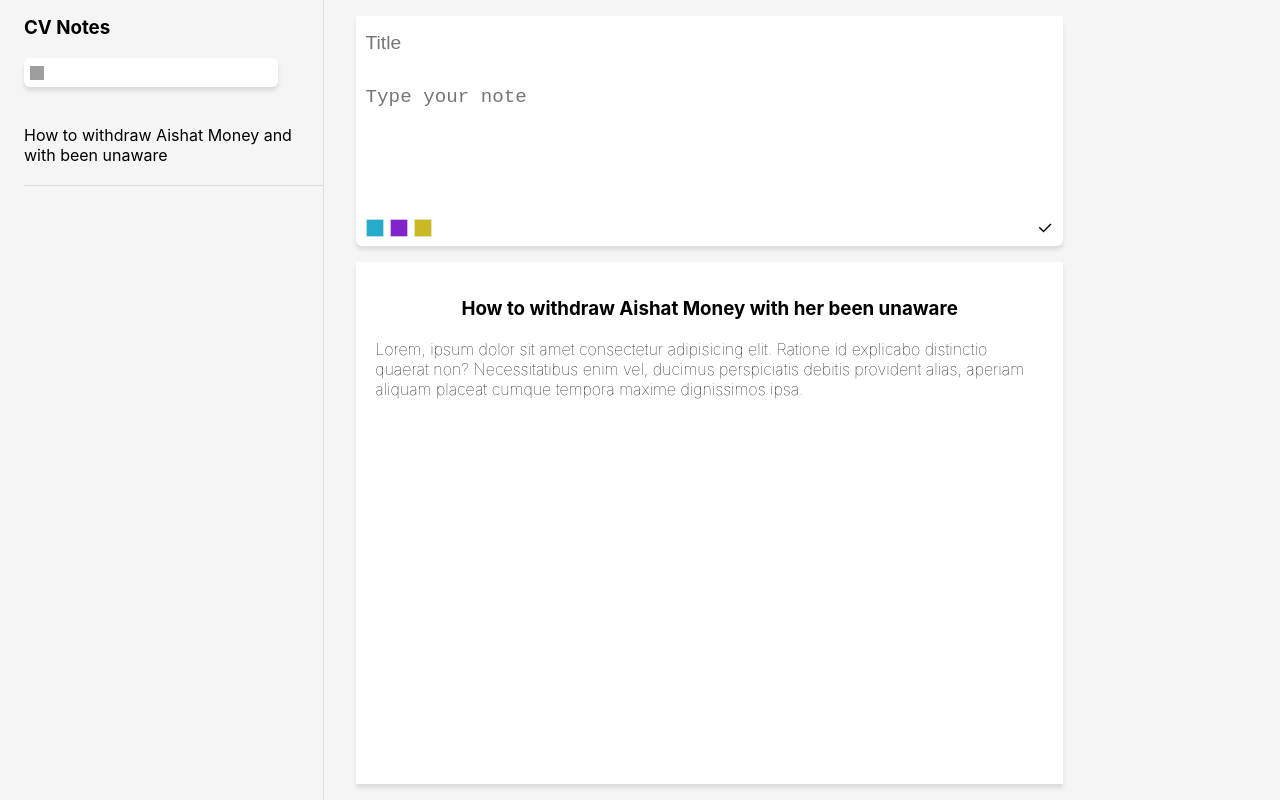
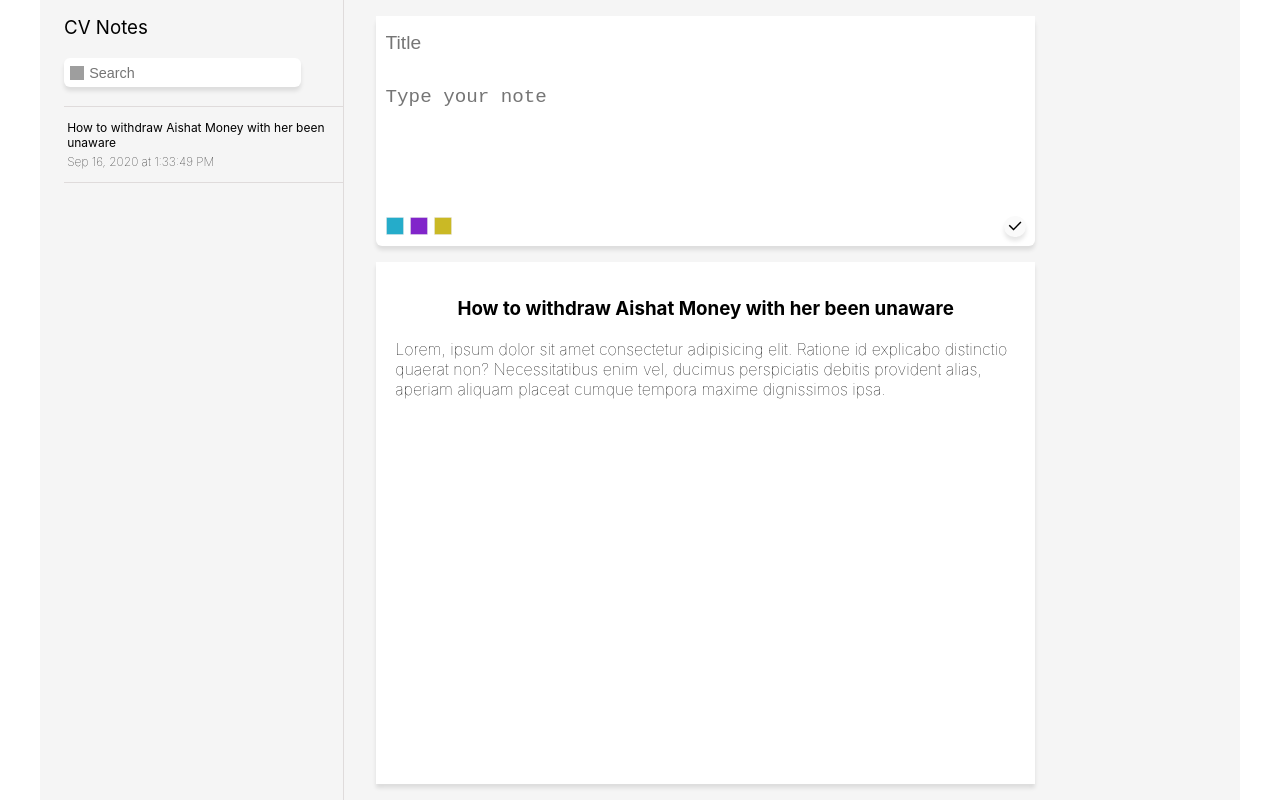
Before and after one commit to Hemsleek/React-Todo, a React (Create React App) app: page / in a window 1280 px wide. Built offline with nearby package versions, Linux system fonts and the light colour scheme; grey boxes are pictures that could not be loaded.

Commit message:
feat: triggers and listeners

```diff
--- a/src/App.js
+++ b/src/App.js
@@ -1,51 +1,108 @@
-import React  from 'react'
+import React , {useState}  from 'react'
 
 import './App.scss'
 
-// const generateId = (length = 4) => Math.random().toString(36).substring(2, 2 + length);
 
-const Todos=() =>{
-    // const defaultTodo ={}
-    //  defaultTodo[generateId()] = {
-    //     // title:
-    // }
+const CreatedAT =(stamp) =>{
+    // const day =['Sun' , 'Mon' , 'Tue' , 'Wed' , 'Thu' ,'Fri' , 'Sat'];
+
+    const month = ['Jan', 'Feb', 'March' , 'April' ,'May' , 'June' , 'July' , 'Aug' , 'Sep' ,'Nov' , 'Dec'];
+
+    const now = new Date(stamp);
+
+    return `${month[now.getMonth()]} ${now.getDate()}, ${now.getFullYear()} at ${now.toLocaleTimeString()}`
+}
+
+const generateId = (length = 4) => Math.random().toString(36).substring(2, 2 + length);
+
+const defaultTodos ={}
+defaultTodos[generateId()] = {
+
+     title:"How to withdraw Aishat Money with her been unaware",
+
+    content: "Lorem, ipsum dolor sit amet consectetur adipisicing elit. Ratione id explicabo distinctio quaerat non? Necessitatibus enim vel, ducimus perspiciatis debitis provident alias, aperiam aliquam placeat cumque tempora maxime dignissimos ipsa.",
+
+    created:Date.now()
+}
+const Todos=({list}) => {
+
+    return (
+        <div className="Todos">
+
+    {Object.keys(list).map(todoId => {
+
+        const todo = list[todoId];
         return(
-    <div className="Todos">
+            <div className="Todo" key={todoId}>
                 <p>
-        How to withdraw Aishat Money and with been unaware
+                    {todo.title}
                 </p>
+
                 <span className="Details">
-
+                    {CreatedAT(todo.created)}
                 </span>
 
             </div>
         )
+
         }
+
+    )}
+
+   </div>
+    )
+}
+
 // Todos
 const SearchBox =() =>(
     <div className="SearchBox">
         <img src="/vectors/search.svg" alt="search-icon"/>
-        <input type="text" />
+        <input type="text" placeholder="Search" />
     </div>
 )
 
 
-const TodoWrapper = () =>(
+const TodoWrapper = ({todo}) =>(
     <div className="TodoWrapper">
 
         <h3>
             CV Notes
         </h3>
         <SearchBox />
-        <Todos />
-
+        <Todos  list ={todo} />
     </div>
 )
+
 // MAin-content
-const AddTodo = () =>(
+const AddTodo = ({set ,todos}) =>{
+
+    const handleSubmit =(ev) =>{
+        ev.preventDefault()
+
+        const [title , content]=ev.target;
+
+            const newNote ={};
+
+            newNote[generateId()] = {
+                title:title.value,
+                content:content.value,
+                created:Date.now()
+        }
+        set({
+            ...todos,
+            ...newNote
+        })
+
+    }
+
+    return(
+
         <div className="AddTodo">
-        <input type="text" placeholder="Title" />
-        <textarea placeholder="Type your note"></textarea>
+            <form id="my-form" onSubmit={handleSubmit}>
+
+                <input type="text" placeholder="Title" name="title" />
+                <textarea placeholder="Type your note" name="content"></textarea>
+            </form>
 
         <div className="DesignSubmit">
 
@@ -54,16 +111,21 @@ const AddTodo = () =>(
                 <img src="/vectors/purple.svg" alt="yellow" />
                 <img src="/vectors/yellow.svg" alt="yellow" />
             </div>
+            <button type="submit" form="my-form">
             <img src="/vectors/tick.svg" alt="tick" />
+            </button>
         </div>
     </div>
 )
 
-const MainContent =() =>(
+}
+const MainContent =({set ,todos}) =>(
+
     <div  className="MainContent">
-        <AddTodo />
+        <AddTodo  set={set} todos={todos} />
         <div className="Screen">
             <h3 className="Title">
+
                 How to withdraw Aishat Money with her been unaware
             </h3>
             <p>
@@ -73,9 +135,15 @@ const MainContent =() =>(
     </div>
 )
 
-export default() => (
+export default() => {
+
+    const [todos , setTodos] = useState(defaultTodos);
+
+    return(
         <div  className="App">
-      <TodoWrapper />
-      <MainContent />
+            <TodoWrapper todo={todos}/>
+            <MainContent set={setTodos} todos={todos}/>
         </div>
     )
+
+}
--- a/src/App.scss
+++ b/src/App.scss
@@ -6,6 +6,8 @@ $shadow: 0px 4px 4px rgba(0, 0, 0, 0.1);
     grid-template-columns: 25% 1fr;
     padding:0 .5rem ;
     background:#F5F5F5;
+    margin:0 auto;
+    max-width: 1200px;
 
 
     .TodoWrapper{
@@ -16,6 +18,7 @@ $shadow: 0px 4px 4px rgba(0, 0, 0, 0.1);
 
         h3{
             margin: 0;
+            font-weight:normal;
         }
 
 
@@ -52,11 +55,28 @@ $shadow: 0px 4px 4px rgba(0, 0, 0, 0.1);
         }
 
         .Todos{
-          border-bottom: 1px solid #dfdbdb;
-          padding: .2rem 0;
+          border-top: 1px solid #dfdbdb;
 
+          .Todo{
+            border-bottom: 1px solid #dfdbdb;
+            padding: .8rem .2rem;
+            font-size: .75rem;
+            cursor: pointer;
 
+            p{
+              margin: 0;
+              margin-bottom: .25rem;
+
+            }
+            span{
+              font-weight: lighter;
+            }
+          }
+          .Todo:hover{
+            background-color: #f6ecec;
+          }
         }
+
 
 
       }
@@ -78,6 +98,11 @@ $shadow: 0px 4px 4px rgba(0, 0, 0, 0.1);
           box-shadow: $shadow;
           height: 30%;
 
+          #my-form{
+            flex-grow: 1;
+            display: flex;
+            flex-direction: column;
+          }
           input{
             background:$white;
             padding: 1rem .6rem;
@@ -107,12 +132,24 @@ $shadow: 0px 4px 4px rgba(0, 0, 0, 0.1);
               img+img{
                 margin-left: .4rem;
               }
-              img[alt ="tick"]{
-                box-shadow: $shadow;
-                background: #FAFAFA;
-              }
+
             }
+            button{
+              border-radius: 50%;
+              padding: .1rem;
+              box-shadow: $shadow;
+              background: #FAFAFA;
+              border: none;
+              display: flex;
+              align-items: center;
+              justify-content: center;
+              cursor: pointer;
+              outline: none;
 
+            }
+            button:hover{
+              background: #ede0e0;
+            }
             img{
               height: 18px;
               width: 18px;
```
Lines whose indentation alone changed are shown as unchanged.
